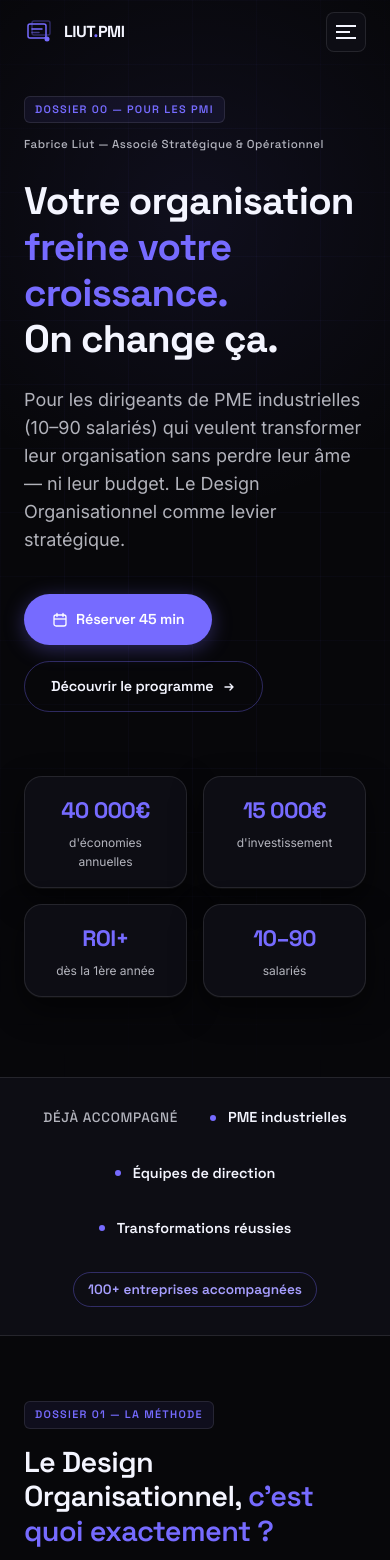
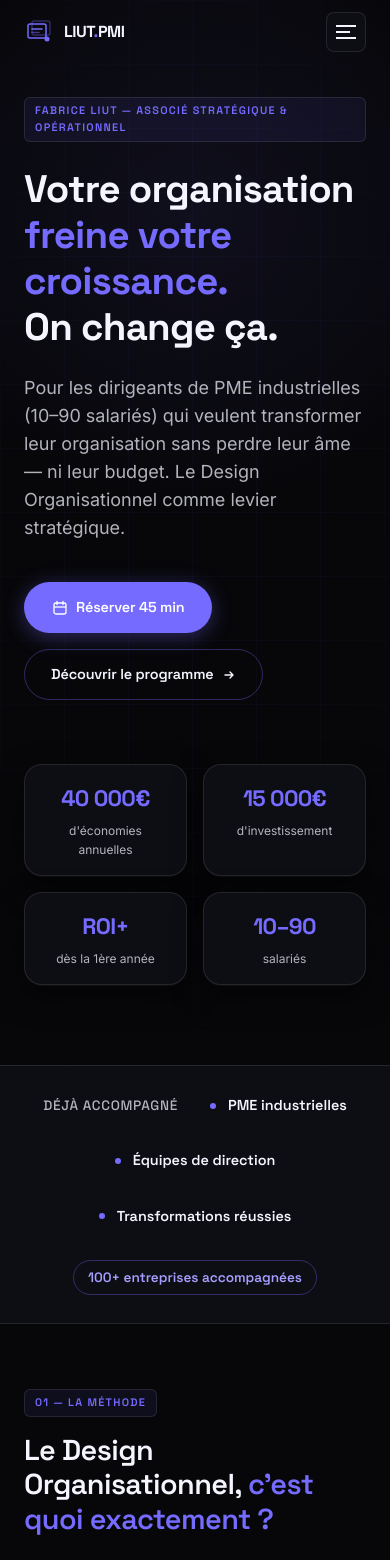
Before and after one commit to fabriceliut/offres-liut, a React (Vite) app: page / in a window 390 px wide. Shown: the top 1560 px of the page. Built offline with nearby package versions, Linux system fonts and the light colour scheme.

Commit message:
refactor: remove DOSSIER labels, add name/role badge, fix mobile responsiveness

```diff
--- a/src/components/DesignOrg.tsx
+++ b/src/components/DesignOrg.tsx
@@ -40,7 +40,7 @@ export default function DesignOrg() {
             viewport={{ once: true, margin: '-60px' }}
             className="mb-4"
           >
-            <IndexLabel text="DOSSIER 01 — La méthode" />
+            <IndexLabel text="01 — La méthode" />
           </motion.div>
 
           <motion.h2
--- a/src/components/DirigeantSection.tsx
+++ b/src/components/DirigeantSection.tsx
@@ -50,7 +50,7 @@ export default function DirigeantSection() {
             viewport={{ once: true, margin: '-60px' }}
             className="mb-4"
           >
-            <IndexLabel text="DOSSIER 03B — Pour le dirigeant" />
+            <IndexLabel text="03B — Pour le dirigeant" />
           </motion.div>
 
           <motion.h2
@@ -117,17 +117,17 @@ export default function DirigeantSection() {
               Un accompagnement dédié pour construire votre système d'organisation personnel sur-mesure.
               Moins de charge mentale, plus de temps, focus sur l'essentiel.
             </p>
-            <div className="flex flex-wrap gap-6 justify-center mb-6">
+            <div className="flex flex-col sm:flex-row gap-4 sm:gap-6 justify-center items-center mb-6">
               <div className="text-center">
                 <div style={{ fontFamily: 'var(--font-heading)', fontSize: '1.5rem', fontWeight: 700, color: 'var(--primary)' }}>-50%</div>
                 <div style={{ fontSize: '0.75rem', color: 'var(--muted)' }}>charge mentale</div>
               </div>
-              <div style={{ width: '1px', background: 'var(--border)', alignSelf: 'stretch' }} aria-hidden="true" />
+              <div className="hidden sm:block" style={{ width: '1px', background: 'var(--border)', alignSelf: 'stretch' }} aria-hidden="true" />
               <div className="text-center">
                 <div style={{ fontFamily: 'var(--font-heading)', fontSize: '1.5rem', fontWeight: 700, color: 'var(--primary)' }}>+30%</div>
                 <div style={{ fontSize: '0.75rem', color: 'var(--muted)' }}>temps gagné/semaine</div>
               </div>
-              <div style={{ width: '1px', background: 'var(--border)', alignSelf: 'stretch' }} aria-hidden="true" />
+              <div className="hidden sm:block" style={{ width: '1px', background: 'var(--border)', alignSelf: 'stretch' }} aria-hidden="true" />
               <div className="text-center">
                 <div style={{ fontFamily: 'var(--font-heading)', fontSize: '1.5rem', fontWeight: 700, color: 'var(--success)' }}>13 000€</div>
                 <div style={{ fontSize: '0.75rem', color: 'var(--muted)' }}>investissement</div>
@@ -138,7 +138,8 @@ export default function DirigeantSection() {
               className="btn-primary"
               style={{ fontSize: '0.95rem', padding: '14px 28px' }}
             >
-              Découvrir l'offre Organisation Personnelle
+              <span className="hidden sm:inline">Découvrir l'offre Organisation Personnelle</span>
+              <span className="sm:hidden">Offre Organisation Personnelle</span>
               <svg width="14" height="14" viewBox="0 0 14 14" fill="none" aria-hidden="true">
                 <path d="M3 7h8M8 4l3 3-3 3" stroke="currentColor" strokeWidth="1.4" strokeLinecap="round" strokeLinejoin="round"/>
               </svg>
--- a/src/components/FinalCTA.tsx
+++ b/src/components/FinalCTA.tsx
@@ -22,7 +22,7 @@ export default function FinalCTA() {
           className="max-w-2xl mx-auto text-center"
         >
           <div className="mb-6 flex justify-center">
-            <span className="index-label">DOSSIER 06 — Commençons</span>
+            <span className="index-label">06 — Commençons</span>
           </div>
 
           <h2 className="mb-5" style={{ color: 'var(--text)' }}>
@@ -38,7 +38,7 @@ export default function FinalCTA() {
 
           {/* ROI reminder */}
           <div
-            className="mb-10 p-5 rounded-2xl inline-flex gap-6 flex-wrap justify-center"
+            className="mb-10 p-5 rounded-2xl flex flex-col sm:flex-row gap-4 sm:gap-6 items-center justify-center"
             style={{
               background: 'var(--surface2)',
               border: '1px solid var(--border-strong)',
@@ -50,14 +50,14 @@ export default function FinalCTA() {
               </div>
               <div style={{ fontSize: '0.78rem', color: 'var(--muted)' }}>d'économies annuelles</div>
             </div>
-            <div style={{ width: '1px', background: 'var(--border)', alignSelf: 'stretch' }} aria-hidden="true" />
+            <div className="hidden sm:block" style={{ width: '1px', background: 'var(--border)', alignSelf: 'stretch' }} aria-hidden="true" />
             <div className="text-center">
               <div style={{ fontFamily: 'var(--font-heading)', fontSize: '1.5rem', fontWeight: 700, color: 'var(--text)' }}>
                 15 000€
               </div>
               <div style={{ fontSize: '0.78rem', color: 'var(--muted)' }}>d'investissement</div>
             </div>
-            <div style={{ width: '1px', background: 'var(--border)', alignSelf: 'stretch' }} aria-hidden="true" />
+            <div className="hidden sm:block" style={{ width: '1px', background: 'var(--border)', alignSelf: 'stretch' }} aria-hidden="true" />
             <div className="text-center">
               <div style={{ fontFamily: 'var(--font-heading)', fontSize: '1.5rem', fontWeight: 700, color: 'var(--success)' }}>
                 ROI+
--- a/src/components/Hero.tsx
+++ b/src/components/Hero.tsx
@@ -67,18 +67,9 @@ export default function Hero() {
             variants={fadeUp}
             initial="hidden"
             animate="visible"
-            className="mb-6 flex flex-wrap items-center gap-3"
+            className="mb-6"
           >
-            <span className="index-label">DOSSIER 00 — Pour les PMI</span>
-            <span style={{
-              fontFamily: 'var(--font-heading)',
-              fontSize: '0.72rem',
-              fontWeight: 500,
-              color: 'var(--muted)',
-              letterSpacing: '0.04em',
-            }}>
-              Fabrice Liut — Associé Stratégique &amp; Opérationnel
-            </span>
+            <span className="index-label">Fabrice Liut — Associé Stratégique & Opérationnel</span>
           </motion.div>
 
           {/* H1 */}
--- a/src/components/HowWeWork.tsx
+++ b/src/components/HowWeWork.tsx
@@ -43,7 +43,7 @@ export default function HowWeWork() {
           transition={{ duration: 0.5 }}
           className="mb-4"
         >
-          <IndexLabel text="DOSSIER 04 — Déroulé" />
+          <IndexLabel text="04 — Déroulé" />
         </motion.div>
 
         <motion.h2
--- a/src/components/Pillars.tsx
+++ b/src/components/Pillars.tsx
@@ -72,7 +72,7 @@ export default function Pillars() {
           transition={{ duration: 0.5 }}
           className="mb-4"
         >
-          <IndexLabel text="DOSSIER 02 — Les piliers" />
+          <IndexLabel text="02 — Les piliers" />
         </motion.div>
 
         <motion.h2
--- a/src/components/Situations.tsx
+++ b/src/components/Situations.tsx
@@ -52,7 +52,7 @@ export default function Situations() {
           transition={{ duration: 0.5 }}
           className="mb-4"
         >
-          <IndexLabel text="DOSSIER 03 — Situations" />
+          <IndexLabel text="03 — Situations" />
         </motion.div>
 
         <motion.h2
--- a/src/components/Testimonials.tsx
+++ b/src/components/Testimonials.tsx
@@ -37,7 +37,7 @@ export default function Testimonials() {
           transition={{ duration: 0.5 }}
           className="mb-4"
         >
-          <IndexLabel text="DOSSIER 05 — Retours terrain" />
+          <IndexLabel text="05 — Retours terrain" />
         </motion.div>
 
         <motion.h2
--- a/src/pages/OfferEntrepreneurs.tsx
+++ b/src/pages/OfferEntrepreneurs.tsx
@@ -191,7 +191,7 @@ export default function OfferEntrepreneurs() {
               style={{ background: 'rgba(118,107,255,0.08)', border: '1px solid var(--border-strong)' }}
             >
               <h2 className="mb-3" style={{ color: 'var(--text)', fontSize: '1.5rem' }}>L'investissement qui se rembourse</h2>
-              <div style={{ fontFamily: 'var(--font-heading)', fontSize: '3rem', fontWeight: 700, color: 'var(--primary)', margin: '16px 0' }}>
+              <div style={{ fontFamily: 'var(--font-heading)', fontSize: 'clamp(2rem, 6vw, 3rem)', fontWeight: 700, color: 'var(--primary)', margin: '16px 0' }}>
                 13 000€
               </div>
               <p style={{ color: 'var(--muted)', fontSize: '0.9rem', lineHeight: 1.7 }}>
```
Also changed, not shown: src/pages/OfferEntreprises.tsx (+5 -5 lines).
